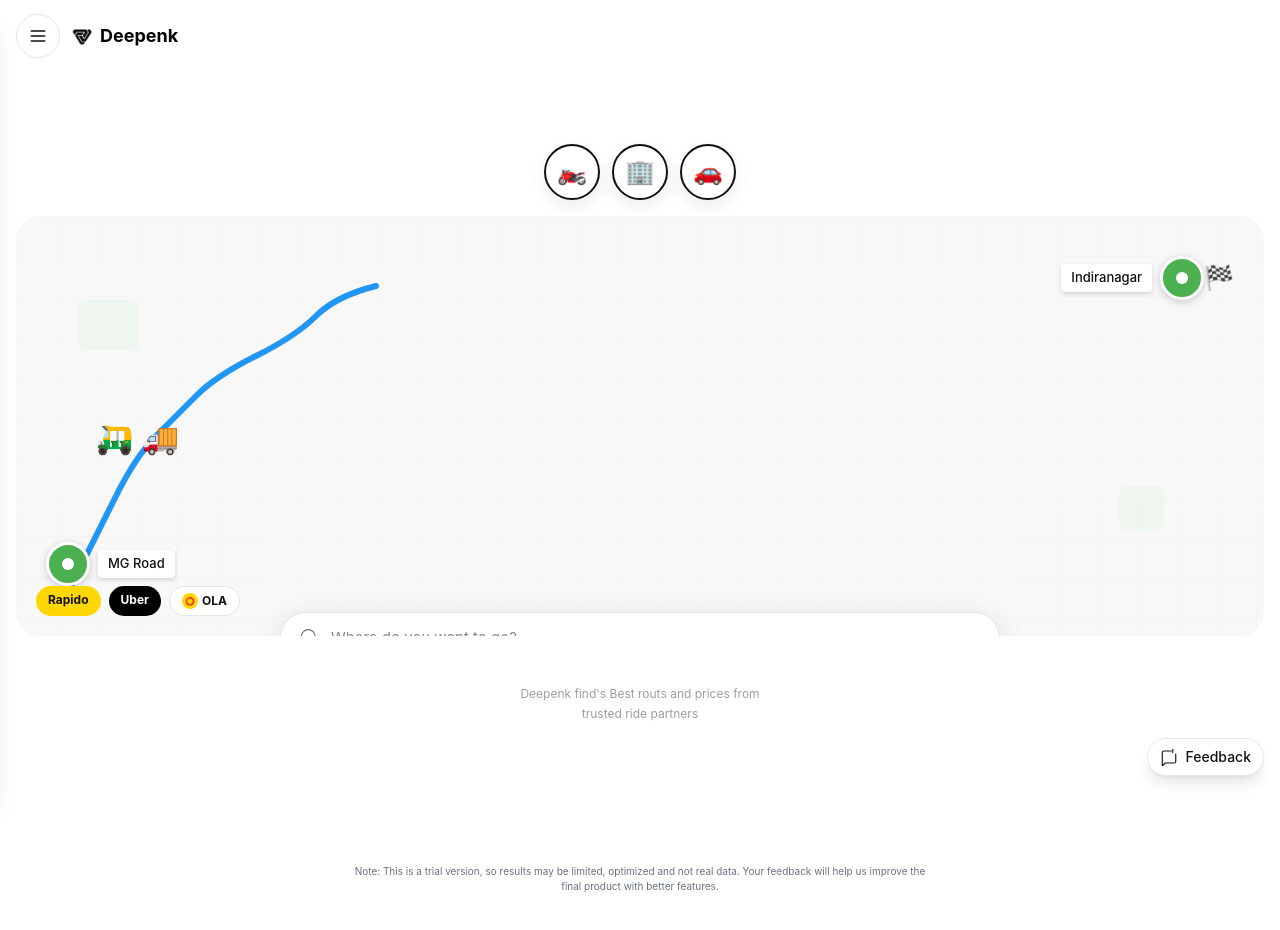
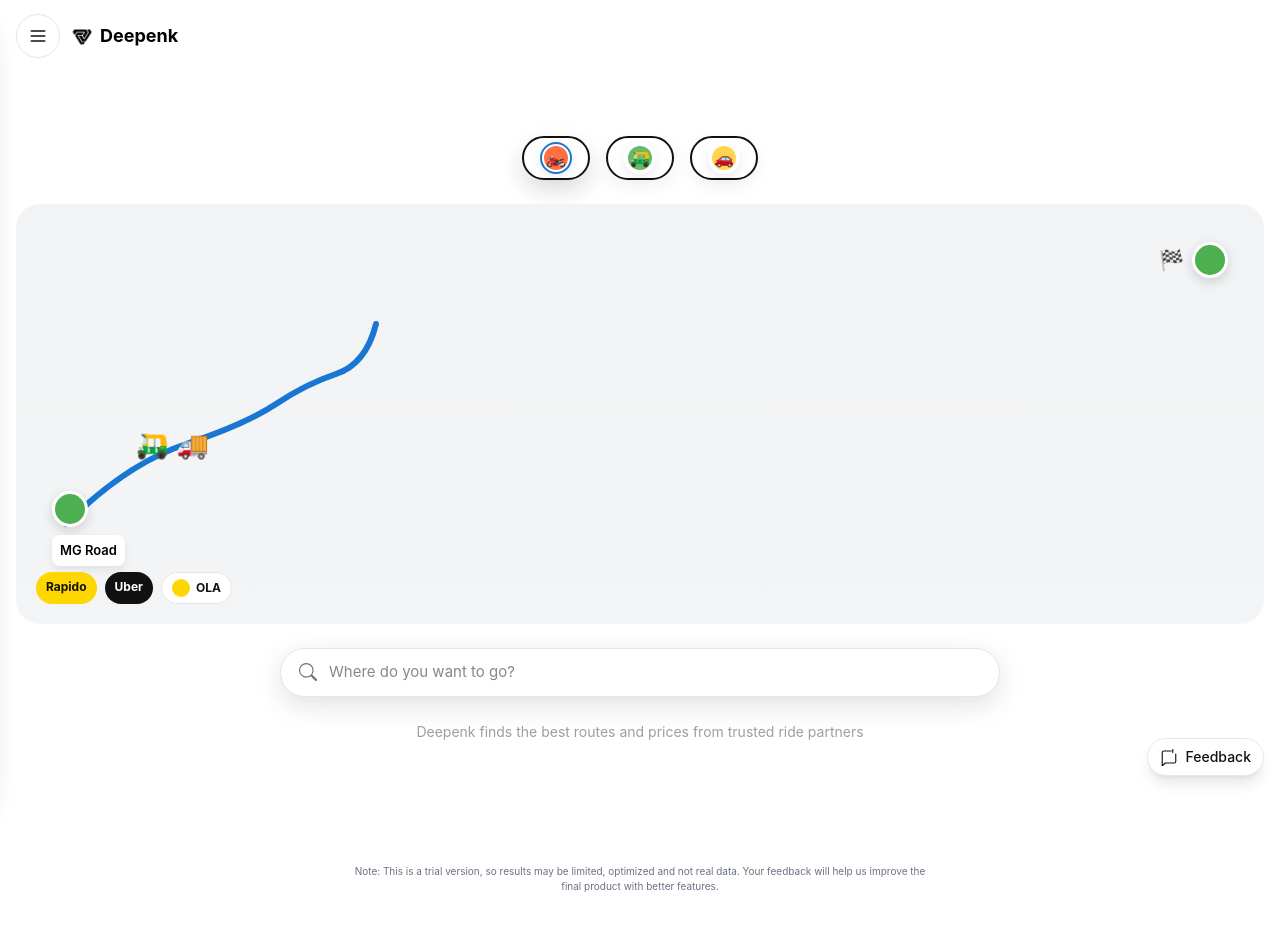
Before and after one commit to Vignesh-Kamsala/deepenk, a React (Vite) app in the folder deepenk-app/: page /rides in a window 1280 px wide. Shown: the top 930 px of the page. Built offline with nearby package versions, Linux system fonts and the light colour scheme.

Commit message:
upto the shpoing

```diff
--- /dev/null
+++ b/deepenk-app/src/components/common/MapPreview.jsx
@@ -0,0 +1,56 @@
+import React from 'react'
+
+const MapPreview = () => {
+  return (
+    <div className="w-full h-64 relative bg-gray-100 overflow-hidden rounded-t-lg">
+      <svg viewBox="0 0 400 220" className="w-full h-full">
+        <defs>
+          <linearGradient id="g" x1="0" x2="1">
+            <stop offset="0%" stopColor="#4DA0FF" />
+            <stop offset="100%" stopColor="#0066FF" />
+          </linearGradient>
+        </defs>
+        {/* faint street grid */}
+        <g stroke="#E6E6E6" strokeWidth="1">
+          <path d="M0 40 H400" />
+          <path d="M0 80 H400" />
+          <path d="M0 120 H400" />
+          <path d="M0 160 H400" />
+          <path d="M40 0 V220" />
+          <path d="M120 0 V220" />
+          <path d="M200 0 V220" />
+          <path d="M280 0 V220" />
+        </g>
+        {/* route */}
+        <path d="M40 180 C90 150, 160 150, 200 110 C240 70, 320 50, 360 40"
+          stroke="url(#g)" strokeWidth="6" fill="none" strokeLinecap="round" />
+        {/* start marker */}
+        <g>
+          <circle cx="40" cy="180" r="10" fill="#2ECC71" />
+          <circle cx="40" cy="180" r="5" fill="#fff" />
+        </g>
+        {/* end marker (checkered) */}
+        <g transform="translate(360,40)">
+          <rect width="18" height="18" rx="3" fill="#fff" stroke="#000" />
+          <path d="M0 0 L9 9 M9 0 L0 9" stroke="#000" strokeWidth="1" />
+        </g>
+      </svg>
+
+      {/* Provider badges */}
+      <div className="absolute left-6 top-10 flex flex-col gap-2">
+        <div className="px-3 py-1 rounded-full bg-yellow-300 text-sm font-semibold">Rapido</div>
+        <div className="px-3 py-1 rounded-full bg-black text-white text-sm font-semibold">Uber</div>
+        <div className="px-3 py-1 rounded-full bg-white text-black text-sm font-semibold border">OLA</div>
+      </div>
+
+      {/* transport type buttons */}
+      <div className="absolute top-4 left-1/2 transform -translate-x-1/2 flex gap-3">
+        <div className="w-14 h-10 bg-white rounded-full flex items-center justify-center shadow">🚲</div>
+        <div className="w-14 h-10 bg-white rounded-full flex items-center justify-center shadow">🛺</div>
+        <div className="w-14 h-10 bg-white rounded-full flex items-center justify-center shadow">🚗</div>
+      </div>
+    </div>
+  )
+}
+
+export default MapPreview
--- a/deepenk-app/src/components/sections/HotelsPage.jsx
+++ b/deepenk-app/src/components/sections/HotelsPage.jsx
@@ -1,5 +1,55 @@
 import React, { useState } from 'react'
 import { BsMicFill } from 'react-icons/bs'
+
+const COLORS = {
+  primary: '#FF6F00',
+  accent: '#10B981',
+  text: '#111111',
+  muted: '#757575',
+  inputBg: '#F5F5F5',
+  border: '#E5E5E5'
+}
+
+function StyledButton({ children, variant = 'default', style, ...rest }) {
+  const base = {
+    borderRadius: 999,
+    padding: '10px 14px',
+    fontSize: 14,
+    display: 'inline-flex',
+    alignItems: 'center',
+    justifyContent: 'center',
+    cursor: 'pointer'
+  }
+
+  const variants = {
+    default: { background: '#E5E5E5', color: COLORS.text, border: `1px solid ${COLORS.border}` },
+    primary: { background: COLORS.primary, color: '#fff', fontWeight: 600 },
+    ghost: { background: 'transparent', color: COLORS.primary, border: `1px solid ${COLORS.primary}` },
+    circle: { background: '#fff', border: `1.5px solid ${COLORS.border}`, width: 48, height: 48, padding: 0 }
+  }
+
+  const applied = Object.assign({}, base, variants[variant] || variants.default, style)
+  return (
+    <button style={applied} {...rest}>{children}</button>
+  )
+}
+
+function SearchBar({ onSend }) {
+  return (
+    <div style={{ display: 'flex', gap: 12, alignItems: 'center' }}>
+      <StyledButton variant="circle" aria-label="plus">+</StyledButton>
+      <div style={{ flex: 1, display: 'flex', alignItems: 'center', gap: 12, background: COLORS.inputBg, padding: '12px 16px', borderRadius: 999, border: `1px solid ${COLORS.border}` }}>
+        <input placeholder="Ask Deepenk" style={{ flex: 1, border: 'none', outline: 'none', fontSize: 15, color: COLORS.text, background: 'transparent' }} />
+        <button aria-label="mic" style={{ background: 'transparent', border: 'none', cursor: 'pointer' }}><BsMicFill style={{ color: COLORS.text, fontSize: 18 }} /></button>
+        <button aria-label="send" onClick={onSend} style={{ width: 36, height: 36, borderRadius: 999, background: '#000', display: 'flex', alignItems: 'center', justifyContent: 'center', border: 'none', cursor: 'pointer' }}>
+          <svg className="w-4 h-4" fill="none" stroke="#FFFFFF" viewBox="0 0 24 24" strokeWidth={2.5} width="16" height="16">
+            <path strokeLinecap="round" strokeLinejoin="round" d="M14 5l7 7m0 0l-7 7m7-7H3" />
+          </svg>
+        </button>
+      </div>
+    </div>
+  )
+}
 
 const HotelsPage = () => {
   const [selectedCategory, setSelectedCategory] = useState(null)
@@ -56,54 +106,22 @@
     <div className="min-h-screen bg-white pb-8">
       {/* Search Bar - Fixed at top */}
       <div className="fixed top-16 left-0 right-0 bg-white z-30 px-4 pt-4 pb-3">
-        {/* Plus Button + Search Input */}
-        <div className="flex items-center gap-3 mb-4">
-          <button
-            className="w-12 h-12 rounded-full flex items-center justify-center flex-shrink-0 transition-all active:scale-95"
-            style={{ backgroundColor: '#FFFFFF', border: '1.5px solid #E5E5E5' }}
-          >
-            <span className="text-[24px]" style={{ color: '#757575' }}>+</span>
-          </button>
-
-          <div
-            className="flex-1 flex items-center gap-3 px-4 py-3 rounded-full"
-            style={{
-              backgroundColor: '#F5F5F5',
-              border: '1px solid #E5E5E5'
-            }}
-          >
-            <input
-              type="text"
-              placeholder="Ask Deepenk"
-              className="flex-1 outline-none text-[15px] bg-transparent"
-              style={{ color: '#111111' }}
-            />
-            <button className="flex-shrink-0">
-              <BsMicFill className="text-[18px]" style={{ color: '#111111' }} />
-            </button>
-            <button
-              className="w-9 h-9 rounded-full flex items-center justify-center flex-shrink-0"
-              style={{ backgroundColor: '#000000' }}
-            >
-              <svg className="w-4 h-4" fill="none" stroke="#FFFFFF" viewBox="0 0 24 24" strokeWidth={2.5}>
-                <path strokeLinecap="round" strokeLinejoin="round" d="M14 5l7 7m0 0l-7 7m7-7H3" />
-              </svg>
-            </button>
-          </div>
+        <div className="mb-4">
+          <SearchBar onSend={() => {}} />
         </div>
 
         {/* Header Text */}
         <div className="mb-3">
-          <h2 className="text-base font-bold mb-1" style={{ color: '#111111' }}>
+          <h2 className="text-base font-bold mb-1" style={{ color: COLORS.text }}>
             Book Your Stay with Confidence
           </h2>
-          <p className="text-xs leading-relaxed" style={{ color: '#757575' }}>
+          <p className="text-xs leading-relaxed" style={{ color: COLORS.muted }}>
             Deepenk helps you find the best hotel by comparing price, comfort, reviews, and availability.
           </p>
         </div>
 
         {/* Category Icons */}
-        <div className="flex gap-3 mb-3 overflow-x-auto pb-2 scrollbar-hide">
+        <div className="flex gap-3 mb-3 overflow-x-auto pb-2" style={{ WebkitOverflowScrolling: 'touch' }}>
           {categories.map((category) => (
             <button
               key={category.id}
@@ -113,46 +131,26 @@
               <div
                 className="w-14 h-14 rounded-full flex items-center justify-center"
                 style={{
-                  backgroundColor: selectedCategory === category.id ? '#FFF9E6' : '#F5F5F5',
-                  border: selectedCategory === category.id ? '2px solid #FFD700' : '1px solid #E5E5E5'
+                  backgroundColor: selectedCategory === category.id ? '#FFF9E6' : COLORS.inputBg,
+                  border: selectedCategory === category.id ? '2px solid #FFD700' : `1px solid ${COLORS.border}`
                 }}
               >
                 <span className="text-2xl">{category.emoji}</span>
               </div>
-              <span className="text-[10px]" style={{ color: '#757575' }}>{category.label}</span>
+              <span className="text-[10px]" style={{ color: COLORS.muted }}>{category.label}</span>
             </button>
           ))}
         </div>
 
         {/* Filter Buttons */}
         <div className="flex gap-2 mb-3">
-          <button
-            className="px-4 py-2 rounded-full transition-all active:scale-95"
-            style={{ backgroundColor: '#E5E5E5', color: '#111111' }}
-          >
-            <span className="text-xs font-medium">Enter Destination</span>
-          </button>
-          <button
-            className="px-4 py-2 rounded-full transition-all active:scale-95"
-            style={{ backgroundColor: '#E5E5E5', color: '#111111' }}
-          >
-            <span className="text-xs font-medium">Check-in: May 12</span>
-          </button>
+          <StyledButton style={{ padding: '8px 14px', fontSize: 13 }}>Enter Destination</StyledButton>
+          <StyledButton style={{ padding: '8px 14px', fontSize: 13 }}>Check-in: May 12</StyledButton>
         </div>
 
         <div className="flex gap-2 mb-3">
-          <button
-            className="px-4 py-2 rounded-full transition-all active:scale-95"
-            style={{ backgroundColor: '#E5E5E5', color: '#111111' }}
-          >
-            <span className="text-xs font-medium">Check-out: May 15</span>
-          </button>
-          <button
-            className="px-4 py-2 rounded-full transition-all active:scale-95"
-            style={{ backgroundColor: '#FF6F00', color: '#FFFFFF' }}
-          >
-            <span className="text-xs font-semibold">Find Hotels →</span>
-          </button>
+          <StyledButton style={{ padding: '8px 14px', fontSize: 13 }}>Check-out: May 15</StyledButton>
+          <StyledButton variant="primary" style={{ padding: '8px 16px', fontSize: 13 }}>Find Hotels →</StyledButton>
         </div>
       </div>
 
@@ -228,12 +226,9 @@
             </p>
 
             {/* Book Button */}
-            <button
-              className="w-full py-3 rounded-full transition-all active:scale-98 mb-4"
-              style={{ backgroundColor: '#FF6F00' }}
-            >
-              <span className="text-sm font-semibold text-white">Book This Stay</span>
-            </button>
+            <div className="mb-4">
+              <StyledButton variant="primary" style={{ width: '100%', padding: '12px 0', fontSize: 15 }}>Book This Stay</StyledButton>
+            </div>
 
             {/* Why This Hotel */}
             <div>
@@ -304,22 +299,8 @@
                   </div>
 
                   <div className="flex items-center gap-2 mt-2">
-                    <button
-                      className="px-3 py-1.5 rounded-full transition-all active:scale-95"
-                      style={{
-                        backgroundColor: 'transparent',
-                        border: '1px solid #2196F3',
-                        color: '#2196F3'
-                      }}
-                    >
-                      <span className="text-xs font-medium">View Details</span>
-                    </button>
-                    <button
-                      className="flex-1 px-3 py-1.5 rounded-full transition-all active:scale-95"
-                      style={{ backgroundColor: '#FF6F00' }}
-                    >
-                      <span className="text-xs font-semibold text-white">Book This OYO</span>
-                    </button>
+                    <StyledButton variant="ghost" style={{ padding: '8px 12px', fontSize: 13, border: '1px solid #2196F3', color: '#2196F3' }}>View Details</StyledButton>
+                    <StyledButton variant="primary" style={{ flex: 1, padding: '8px 12px', fontSize: 13 }}>Book This OYO</StyledButton>
                   </div>
                 </div>
               </div>
--- a/deepenk-app/src/components/sections/RidesPage.jsx
+++ b/deepenk-app/src/components/sections/RidesPage.jsx
@@ -2,105 +2,104 @@
 import { BsSearch } from 'react-icons/bs'
 
 const RidesPage = () => {
-  const [selectedTransport, setSelectedTransport] = useState(null)
+  const [selectedTransport, setSelectedTransport] = useState(1)
 
   const transportTypes = [
-    { id: 1, emoji: '🏍️', label: 'Bike' },
-    { id: 2, emoji: '🏢', label: 'Auto' },
-    { id: 3, emoji: '🚗', label: 'Car' }
+    { id: 1, emoji: '🏍️', label: 'Bike', color: '#FF7043' },
+    { id: 2, emoji: '🛺', label: 'Auto', color: '#66BB6A' },
+    { id: 3, emoji: '🚗', label: 'Car', color: '#FFD54F' }
   ]
 
   return (
     <div className="min-h-screen bg-white">
-      <div className="px-4 pt-20 pb-4">
-        {/* Transport Type Buttons */}
-        <div className="flex items-center justify-center gap-3 mb-4">
-          {transportTypes.map((transport) => (
+      <div className="px-4 pt-16 pb-6">
+        {/* Transport Type Buttons - Figma-style pills */}
+        <div className="flex items-center justify-center gap-4 mb-4" style={{ padding: '8px 12px' }}>
+          {transportTypes.map((t) => (
             <button
-              key={transport.id}
-              onClick={() => setSelectedTransport(transport.id)}
-              className="w-14 h-14 rounded-full flex items-center justify-center transition-all active:scale-95 bg-white"
+              key={t.id}
+              onClick={() => setSelectedTransport(t.id)}
+              aria-pressed={selectedTransport === t.id}
+              aria-label={t.label}
+              className="flex items-center justify-center"
               style={{
-                border: '2.5px solid #111111',
-                backgroundColor: selectedTransport === transport.id ? '#FFF9E6' : '#FFFFFF',
-                boxShadow: '0 6px 18px rgba(0,0,0,0.08)'
+                width: 68,
+                height: 44,
+                borderRadius: 999,
+                background: '#FFFFFF',
+                border: '2.5px solid #111',
+                display: 'flex',
+                alignItems: 'center',
+                justifyContent: 'center',
+                boxShadow: selectedTransport === t.id ? '0 10px 24px rgba(0,0,0,0.14)' : '0 6px 18px rgba(0,0,0,0.06)'
               }}
             >
-              <span className="text-2xl">{transport.emoji}</span>
+              <div style={{ width: 44, height: 36, borderRadius: 999, display: 'flex', alignItems: 'center', justifyContent: 'center', background: 'transparent' }}>
+                <div style={{ width: 32, height: 32, borderRadius: 999, background: '#FFFFFF', display: 'flex', alignItems: 'center', justifyContent: 'center', boxShadow: '0 4px 12px rgba(0,0,0,0.08)', border: selectedTransport === t.id ? '2px solid #1976D2' : 'none' }}>
+                  <div style={{ width: 24, height: 24, borderRadius: 999, background: t.color, display: 'flex', alignItems: 'center', justifyContent: 'center' }}>
+                    <span style={{ fontSize: 16 }}>{t.emoji}</span>
+                  </div>
+                </div>
+              </div>
             </button>
           ))}
         </div>
 
         {/* Map Section */}
-        <div className="w-full rounded-3xl overflow-hidden mb-4 relative" style={{ height: '420px', backgroundColor: '#F8F8F8' }}>
-          {/* Map Background */}
-          <div className="absolute inset-0">
-            <svg className="w-full h-full" style={{ opacity: 0.15 }}>
-              <defs>
-                <pattern id="grid" width="40" height="40" patternUnits="userSpaceOnUse">
-                  <path d="M 40 0 L 0 0 0 40" fill="none" stroke="#CCCCCC" strokeWidth="1" />
-                </pattern>
-              </defs>
-              <rect width="100%" height="100%" fill="url(#grid)" />
-            </svg>
-            <div className="absolute rounded-lg" style={{ width: '60px', height: '50px', backgroundColor: '#E8F5E9', top: '20%', left: '5%', opacity: 0.6 }} />
-            <div className="absolute rounded-lg" style={{ width: '45px', height: '45px', backgroundColor: '#E8F5E9', bottom: '25%', right: '8%', opacity: 0.6 }} />
+        <div className="w-full rounded-3xl overflow-hidden mb-6 relative" style={{ height: 420, backgroundColor: '#F6F7F8' }}>
+          {/* subtle map-like background (placeholder) */}
+          <div className="absolute inset-0 opacity-90" style={{ backgroundImage: 'linear-gradient(180deg, rgba(0,0,0,0.02), rgba(0,0,0,0.01))' }} />
+
+          {/* route path */}
+          <svg className="absolute inset-0 w-full h-full" style={{ zIndex: 1 }}>
+            <path d="M 50 320 Q 110 260, 170 240 T 260 200 T 320 170 T 360 120" fill="none" stroke="#1976D2" strokeWidth="6" strokeLinecap="round" strokeLinejoin="round" />
+          </svg>
+
+          {/* start marker */}
+          <div style={{ position: 'absolute', left: 36, bottom: 58, zIndex: 3 }}>
+            <div style={{ width: 36, height: 36, borderRadius: 18, background: '#4CAF50', border: '3px solid white', boxShadow: '0 4px 12px rgba(0,0,0,0.15)' }} />
+            <div style={{ marginTop: 8, fontSize: 13, background: 'white', padding: '6px 8px', borderRadius: 8, boxShadow: '0 4px 10px rgba(0,0,0,0.08)', fontWeight: 600 }}>MG Road</div>
           </div>
 
-          {/* Route and Markers */}
-          <svg className="absolute inset-0 w-full h-full" style={{ zIndex: 1 }}>
-            <path d="M 50 380 Q 80 320, 100 280 T 140 220 T 180 180 T 240 140 T 300 100 T 360 70" fill="none" stroke="#2196F3" strokeWidth="6" strokeLinecap="round" />
-          </svg>
+          {/* end marker */}
+          <div style={{ position: 'absolute', right: 36, top: 38, zIndex: 3, display: 'flex', alignItems: 'center', gap: 8 }}>
+            <div style={{ fontSize: 20 }}>🏁</div>
+            <div style={{ width: 36, height: 36, borderRadius: 18, background: '#4CAF50', border: '3px solid white', boxShadow: '0 4px 12px rgba(0,0,0,0.15)' }} />
+          </div>
 
-          <div className="absolute flex items-center gap-2" style={{ bottom: '50px', left: '30px', zIndex: 2 }}>
-            <div className="w-11 h-11 rounded-full flex items-center justify-center" style={{ backgroundColor: '#4CAF50', border: '3px solid white', boxShadow: '0 2px 8px rgba(0,0,0,0.2)' }}>
-              <div className="w-3 h-3 rounded-full bg-white"></div>
-            </div>
-            <div className="px-2.5 py-1 rounded" style={{ backgroundColor: 'white', boxShadow: '0 2px 4px rgba(0,0,0,0.15)', fontSize: '13px', fontWeight: '500', color: '#111111' }}>
-              MG Road
+          {/* small vehicle icons along route */}
+          <div style={{ position: 'absolute', left: 120, bottom: 160, zIndex: 3 }}>
+            <div style={{ display: 'flex', gap: 8 }}>
+              <div style={{ fontSize: 26 }}>🛺</div>
+              <div style={{ fontSize: 26 }}>🚚</div>
             </div>
           </div>
 
-          <div className="absolute flex items-center gap-2" style={{ top: '40px', right: '30px', zIndex: 2 }}>
-            <div className="px-2.5 py-1 rounded" style={{ backgroundColor: 'white', boxShadow: '0 2px 4px rgba(0,0,0,0.15)', fontSize: '13px', fontWeight: '500', color: '#111111' }}>
-              Indiranagar
-            </div>
-            <div className="w-11 h-11 rounded-full flex items-center justify-center" style={{ backgroundColor: '#4CAF50', border: '3px solid white', boxShadow: '0 2px 8px rgba(0,0,0,0.2)' }}>
-              <div className="w-3 h-3 rounded-full bg-white"></div>
-            </div>
-            <div className="text-2xl" style={{ marginLeft: '-8px' }}>🏁</div>
-          </div>
-
-          <div className="absolute" style={{ bottom: '180px', left: '80px', zIndex: 2 }}>
-            <div className="flex gap-2">
-              <div className="text-3xl">🛺</div>
-              <div className="text-3xl">🚚</div>
+          {/* provider badges */}
+          <div style={{ position: 'absolute', left: 20, bottom: 20, zIndex: 4, display: 'flex', gap: 8 }}>
+            <div style={{ background: '#FFD700', color: '#111', padding: '6px 10px', borderRadius: 999, fontWeight: 700, fontSize: 12 }}>Rapido</div>
+            <div style={{ background: '#111', color: '#fff', padding: '6px 10px', borderRadius: 999, fontWeight: 700, fontSize: 12 }}>Uber</div>
+            <div style={{ background: '#fff', color: '#111', padding: '6px 10px', borderRadius: 999, fontWeight: 700, fontSize: 12, border: '1.5px solid #E5E5E5', display: 'flex', alignItems: 'center', gap: 6 }}>
+              <div style={{ width: 18, height: 18, background: '#FFD700', borderRadius: 999 }} />
+              <div>OLA</div>
             </div>
           </div>
 
-          <div className="absolute flex gap-2" style={{ bottom: '20px', left: '20px', zIndex: 3 }}>
-            <div className="px-3 py-1.5 rounded-full font-bold text-xs" style={{ backgroundColor: '#FFD700', color: '#111111' }}>Rapido</div>
-            <div className="px-3 py-1.5 rounded-full font-bold text-xs" style={{ backgroundColor: '#000000', color: '#FFFFFF' }}>Uber</div>
-            <div className="px-3 py-1.5 rounded-full font-bold text-xs flex items-center gap-1" style={{ backgroundColor: '#FFFFFF', color: '#111111', border: '1.5px solid #E5E5E5' }}>
-              <div className="w-4 h-4 rounded-full flex items-center justify-center" style={{ backgroundColor: '#FFD700' }}><span style={{ fontSize: '8px' }}>⭕</span></div>
-              <span>OLA</span>
-            </div>
-          </div>
+          {/* Search removed from map (placed below map to match Figma) */}
+        </div>
 
-          {/* Search Input - positioned over map bottom */}
-          <div style={{ position: 'absolute', left: '50%', transform: 'translateX(-50%)', bottom: '-28px', zIndex: 5, width: '92%' }}>
-            <div className="mx-auto flex items-center gap-3 px-5 py-3.5 rounded-full" style={{ border: '1.5px solid #E5E5E5', backgroundColor: '#FFFFFF', boxShadow: '0 8px 28px rgba(0,0,0,0.12)', maxWidth: 720 }}>
-              <BsSearch className="text-lg flex-shrink-0" style={{ color: '#757575' }} />
-              <input type="text" placeholder="Where do you want to go?" className="flex-1 outline-none text-[15px] bg-transparent" style={{ color: '#111111' }} />
-            </div>
+        {/* Search area (below map) - Figma positioning */}
+        <div className="mt-4 px-4">
+          <div style={{ maxWidth: 720, margin: '0 auto', display: 'flex', alignItems: 'center', gap: 12, padding: '12px 18px', borderRadius: 999, background: '#fff', boxShadow: '0 8px 28px rgba(0,0,0,0.12)', border: '1.5px solid #E5E5E5' }}>
+            <BsSearch style={{ color: '#757575', fontSize: 18 }} />
+            <input type="text" placeholder="Where do you want to go?" style={{ flex: 1, border: 'none', outline: 'none', fontSize: 15, color: '#111' }} />
           </div>
         </div>
 
         {/* Description Text (below map and search) */}
-        <div className="mt-12 px-2">
-          <p className="text-center text-xs leading-relaxed" style={{ color: '#9E9E9E' }}>
-            Deepenk find's Best routs and prices from<br />
-            trusted ride partners
+        <div className="mt-6 px-2">
+          <p className="text-center text-sm leading-relaxed" style={{ color: '#9E9E9E' }}>
+            Deepenk finds the best routes and prices from trusted ride partners
           </p>
         </div>
       </div>
```
Also changed, not shown: deepenk-app/src/components/common/SearchMapModal.jsx (added, +47 -0 lines), deepenk-app/src/components/sections/ShoppingPage.jsx (+11 -2 lines).
